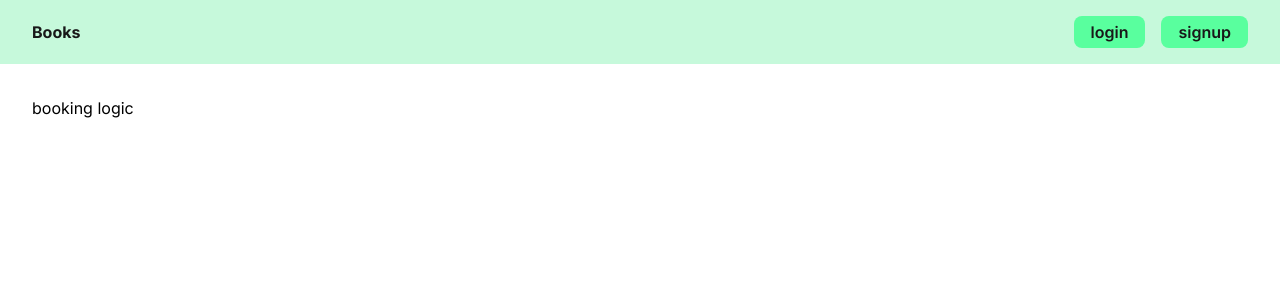
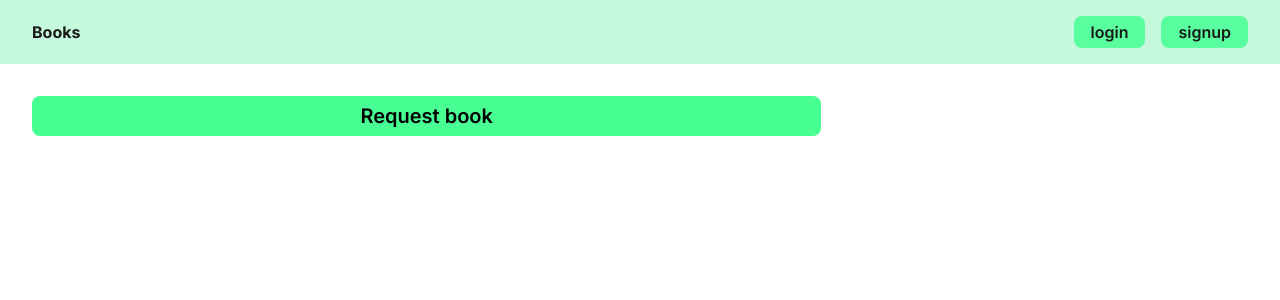
Before and after one commit to hugorince/Give-a-Book, a Next.js app: page /book/1 in a window 1280 px wide. Shown: the top 300 px of the page. Built offline with nearby package versions, Linux system fonts and the light colour scheme; no server answers; the database is empty.

Commit message:
request book init

```diff
--- a/src/app/book/[id]/page.tsx
+++ b/src/app/book/[id]/page.tsx
@@ -1,4 +1,4 @@
-import { BookPageInfos } from "@/libs/components";
+import { BookPageInfos, RequestBook } from "@/libs/components";
 import { MainLayout } from "@/libs/layout";
 import { getBookById } from "@/libs/utils";
 import classes from "./book.module.css";
@@ -10,7 +10,7 @@ export const BookPage = async ({ params }: { params: { id: string } }) => {
     <MainLayout>
       <div className={classes.pageWrapper}>
         {book && <BookPageInfos book={book} />}
-        <div>booking logic</div>
+        <RequestBook />
       </div>
     </MainLayout>
   );
--- a/src/libs/components/index.ts
+++ b/src/libs/components/index.ts
@@ -9,3 +9,4 @@ export * from "./user-infos";
 export * from "./book-page-infos";
 export * from "./filter-books";
 export * from "./like-button";
+export * from "./request-book";
--- /dev/null
+++ b/src/libs/components/request-book/index.ts
@@ -0,0 +1 @@
+export * from "./request-book";
--- /dev/null
+++ b/src/libs/components/request-book/request-book.tsx
@@ -0,0 +1,10 @@
+"use client";
+
+import { Button } from "@/libs/ui-components";
+
+export const RequestBook = () => {
+  const handleOnClick = () => {
+    console.log("request book");
+  };
+  return <Button onClick={handleOnClick}>Request book</Button>;
+};
```
